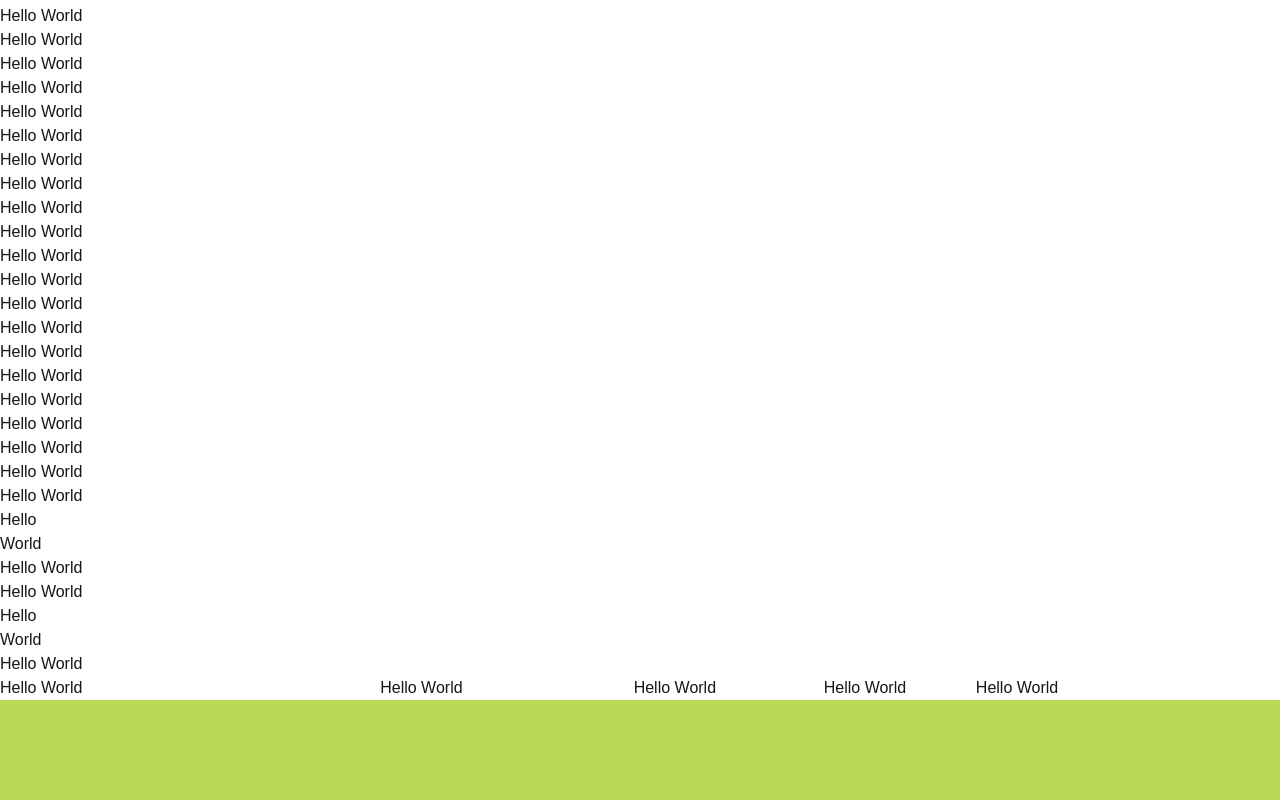
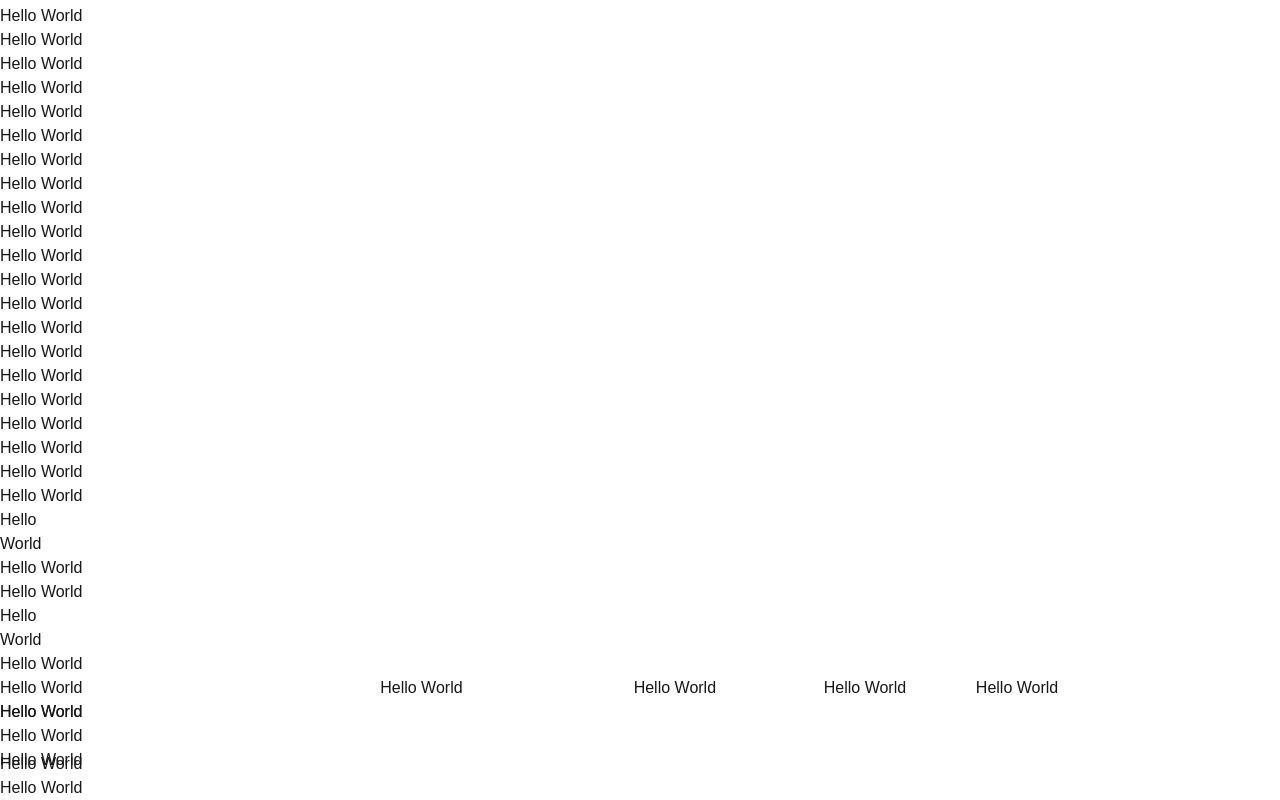
Before and after one commit to vietle290/tailwindcss, a Next.js app: page / in a window 1280 px wide. Shown: the part 1254-2054 px from the top of the page. Before the commit the page ends 1954 px from the top, so only its background shows below. Built offline with nearby package versions, Linux system fonts and the light colour scheme.

Commit message:
Tailwindcss Height

```diff
--- a/app/page.tsx
+++ b/app/page.tsx
@@ -132,6 +132,14 @@ export default function Home() {
         <p className="w-2/5">Hello World</p>
       </div>
       {/* Tailwind Height */}
+      <div>
+        <p className="h-0">Hello World</p>
+        <p className="h-px">Hello World</p>
+        <p className="h-0.5">Hello World</p>
+        <p className="h-1">Hello World</p>
+        <p className="h-1.5">Hello World</p>
+        <p className="h-auto">Hello World</p>
+      </div>
     </div>
   );
 }
```
